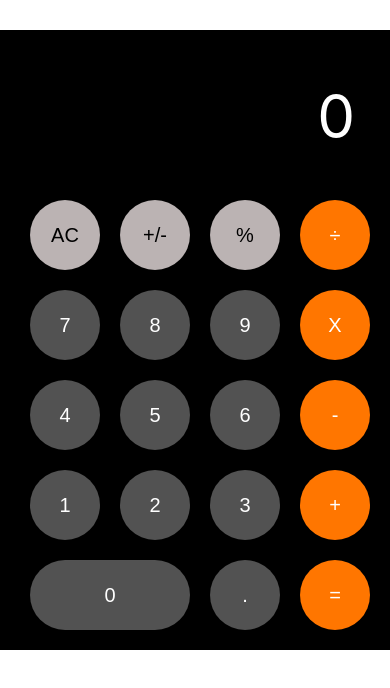
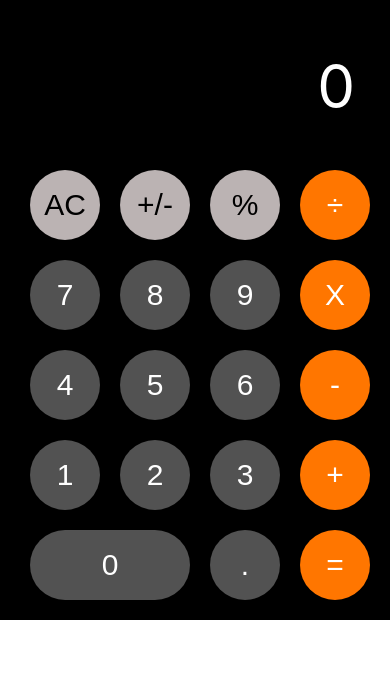
Before and after one commit to KamalByanjankar/calculator, a React (Create React App) app: page / in a window 390 px wide. Shown: the top 688 px of the page. Built offline with nearby package versions, Linux system fonts and the light colour scheme.

Commit message:
css wdit

```diff
--- a/src/App.css
+++ b/src/App.css
@@ -2,3 +2,10 @@
   text-align: center;
   margin-top: 30px;
 }
+
+@media (max-width: 400px) {
+  .App {
+    margin: 0;
+    padding: 0;
+  }
+}
--- a/src/Keypad/Keypad.css
+++ b/src/Keypad/Keypad.css
@@ -48,7 +48,7 @@ button {
     width: 70px;
     height: 70px;
     border-radius: 35px;
-    font-size: 20px;
+    font-size: 30px;
   }
 }
 
```
